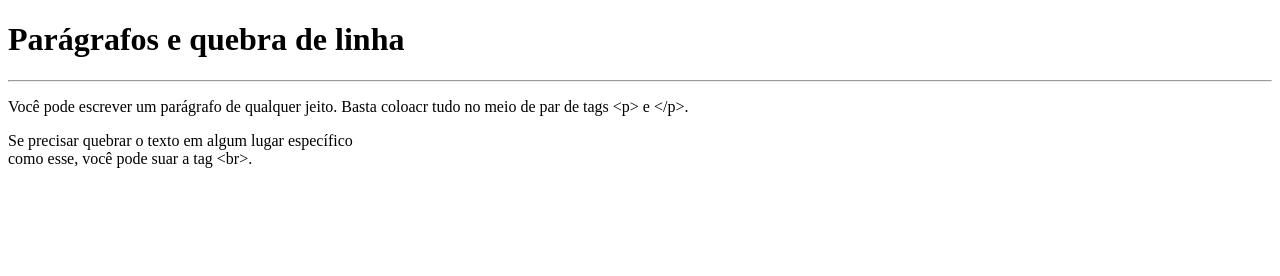
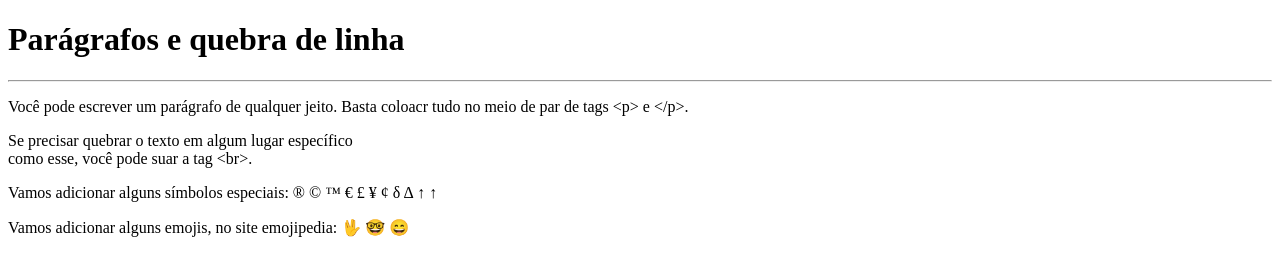
Before and after one commit to RaianeBatista/curso_em_video_html-css, a plain HTML site: page exercicios/ex002/index.html in a window 1280 px wide. Drawn offline with Linux system fonts and the light colour scheme.

Commit message:
feat: add emojis

```diff
--- a/exercicios/ex002/index.html
+++ b/exercicios/ex002/index.html
@@ -9,6 +9,28 @@
     <h1>Parágrafos e quebra de linha</h1>
     <hr>
     <p>Você pode escrever um parágrafo de qualquer jeito. Basta coloacr tudo no meio de par de tags &lt;p&gt; e &lt;/p&gt;.</p>
-    <p>Se precisar quebrar o texto em algum  lugar específico <br> como esse, você pode suar a tag &lt;br&gt;.</p>
+    <p>Se precisar quebrar o texto em algum  lugar específico <br> como esse, você pode suar a tag &lt;br&gt;.
+    <!-- LESS THAN / GREATER THAN -->
+    </p>
+    <p>Vamos adicionar alguns símbolos especiais:
+    &reg;
+    &copy;
+    &trade;
+    &euro;
+    &pound;
+    &yen;
+    &cent;
+    &delta;
+    &Delta;
+    &uparrow;
+    &uarr;
+</p>
+<p>
+
+    Vamos adicionar alguns emojis, no site emojipedia:
+    &#x1f596;
+    &#x1F913;
+    &#x1F604;
+</p>
 </body>
 </html>
```
